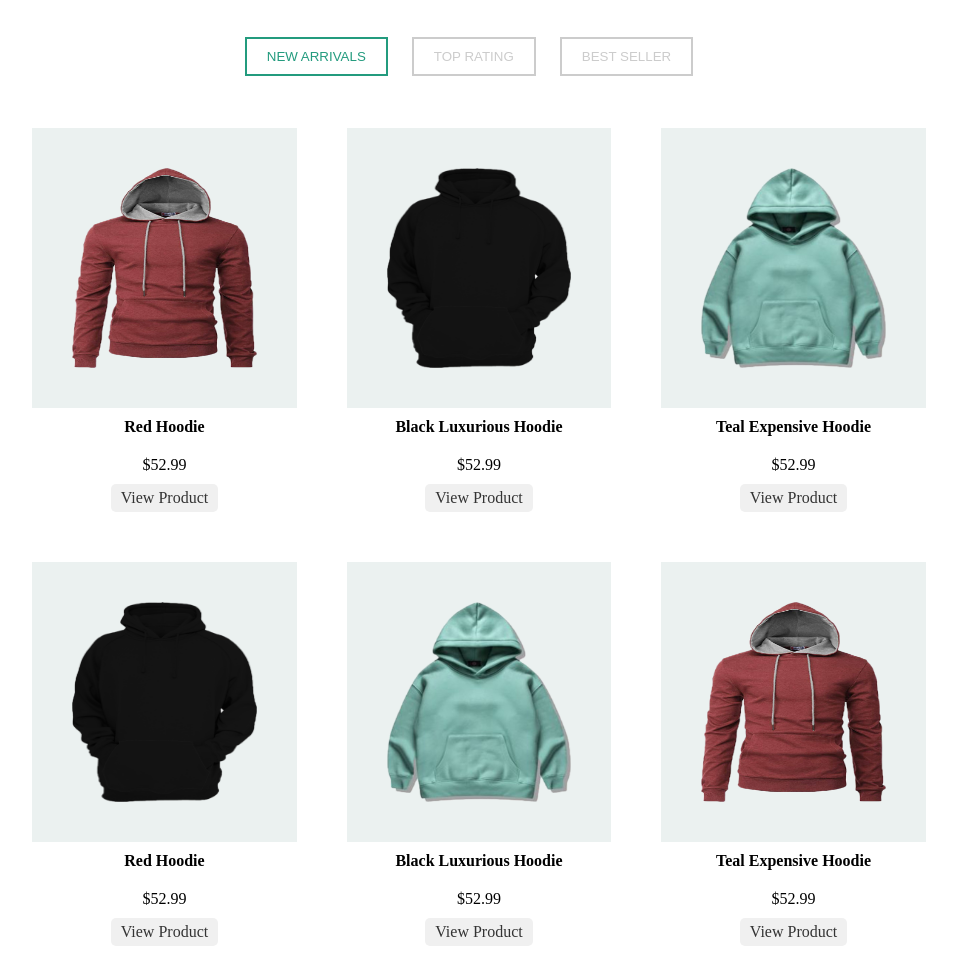
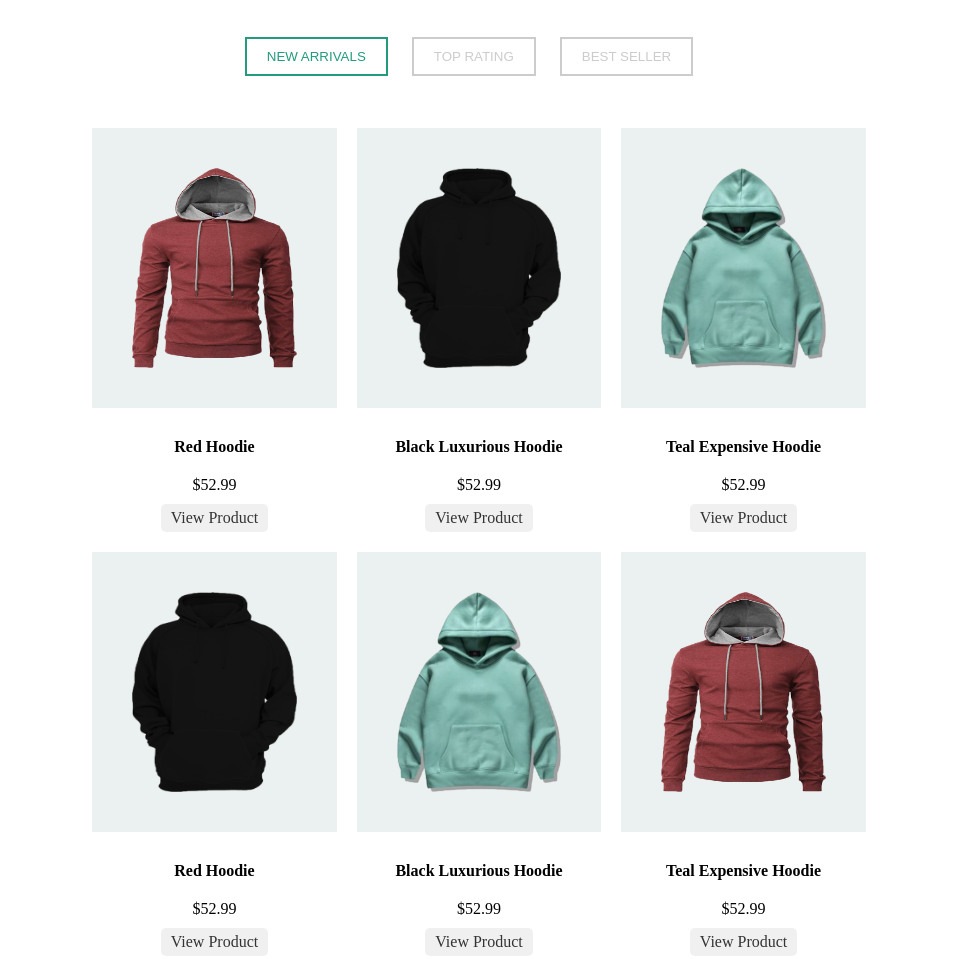
Before and after one commit to ossrndc/Project-1-Web-Dev, a plain HTML site: page index.html in a window 1280 px wide. Shown: the part 1520-2479 px from the top of the page, without its empty margins (161-1118 px from the left). Drawn offline with Linux system fonts and the light colour scheme.

Commit message:
fix issue

```diff
--- a/style.css
+++ b/style.css
@@ -200,7 +200,7 @@ header {
   justify-content: space-evenly;
   display: grid;
   grid-template-columns: repeat(3, 1fr);
-  gap: 50px;
+  gap: 20px;
   margin: 20px;
   max-width: 60rem;
 }
@@ -216,7 +216,7 @@ header {
   padding: 40px;
   margin-right: 20px;
   margin: 0 auto;
-  margin-right: 20px;
+  margin-bottom: 20px;
   width: 100%;
   overflow: hidden;
 }
```
